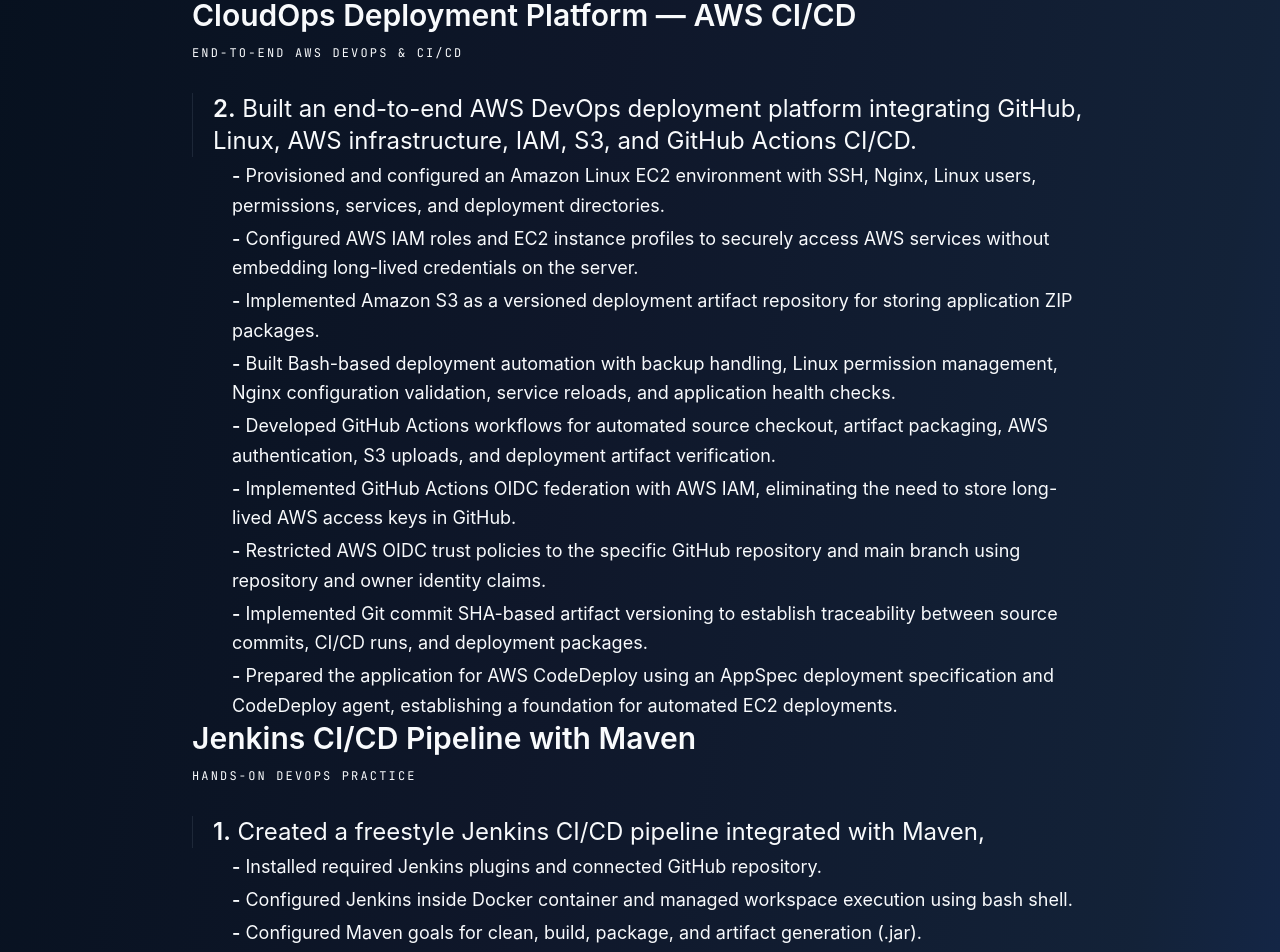
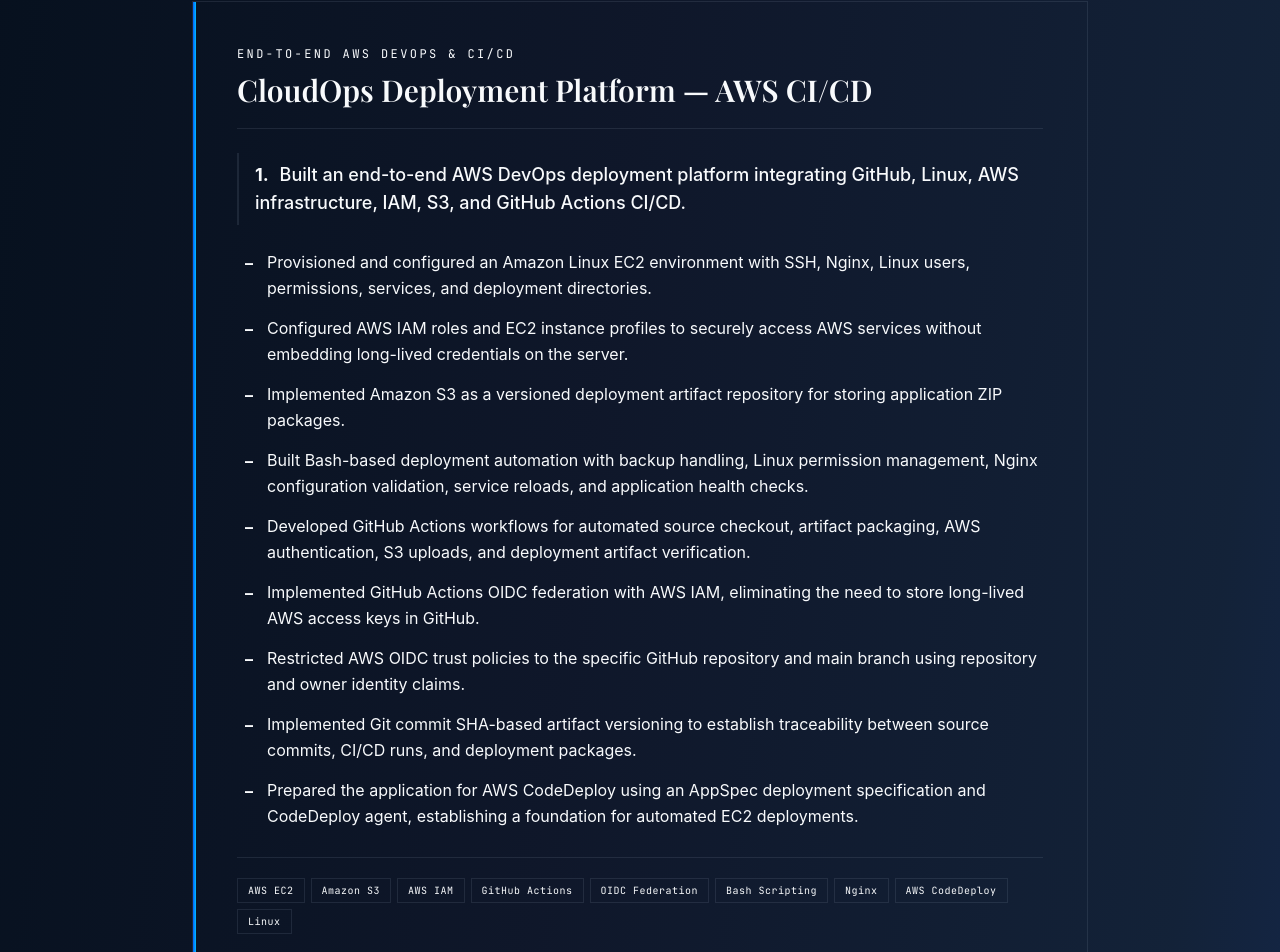
Before and after one commit to Tvmsasank/my-portfolio, a React (Vite) app: page / in a window 1280 px wide. Shown: the part 3643-4595 px from the top of the page. Built offline with nearby package versions, Linux system fonts and the light colour scheme; a web font is replaced by a local one.

Commit message:
updated upskilling

```diff
--- a/src/App.tsx
+++ b/src/App.tsx
@@ -104,6 +104,63 @@ const PROJECTS = [
       "Full pipeline: data preprocessing, feature extraction, and model evaluation",
     ],
     url: null,
+  },
+];
+
+const UPSKILLING = [
+  {
+    number: "1.",
+    title: "CloudOps Deployment Platform — AWS CI/CD",
+    tagline: "End-to-End AWS DevOps & CI/CD",
+    headline:
+      "Built an end-to-end AWS DevOps deployment platform integrating GitHub, Linux, AWS infrastructure, IAM, S3, and GitHub Actions CI/CD.",
+    bullets: [
+      "Provisioned and configured an Amazon Linux EC2 environment with SSH, Nginx, Linux users, permissions, services, and deployment directories.",
+      "Configured AWS IAM roles and EC2 instance profiles to securely access AWS services without embedding long-lived credentials on the server.",
+      "Implemented Amazon S3 as a versioned deployment artifact repository for storing application ZIP packages.",
+      "Built Bash-based deployment automation with backup handling, Linux permission management, Nginx configuration validation, service reloads, and application health checks.",
+      "Developed GitHub Actions workflows for automated source checkout, artifact packaging, AWS authentication, S3 uploads, and deployment artifact verification.",
+      "Implemented GitHub Actions OIDC federation with AWS IAM, eliminating the need to store long-lived AWS access keys in GitHub.",
+      "Restricted AWS OIDC trust policies to the specific GitHub repository and main branch using repository and owner identity claims.",
+      "Implemented Git commit SHA-based artifact versioning to establish traceability between source commits, CI/CD runs, and deployment packages.",
+      "Prepared the application for AWS CodeDeploy using an AppSpec deployment specification and CodeDeploy agent, establishing a foundation for automated EC2 deployments.",
+    ],
+    stack: [
+      "AWS EC2",
+      "Amazon S3",
+      "AWS IAM",
+      "GitHub Actions",
+      "OIDC Federation",
+      "Bash Scripting",
+      "Nginx",
+      "AWS CodeDeploy",
+      "Linux",
+    ],
+  },
+  {
+    number: "2.",
+    title: "Jenkins CI/CD Pipeline with Maven",
+    tagline: "Hands-on DevOps Practice",
+    headline:
+      "Created a freestyle Jenkins CI/CD pipeline integrated with Maven.",
+    bullets: [
+      "Installed required Jenkins plugins and connected GitHub repository.",
+      "Configured Jenkins inside Docker container and managed workspace execution using bash shell.",
+      "Configured Maven goals for clean, build, package, and artifact generation (.jar).",
+      "Executed Maven test phase and generated Surefire test reports.",
+      "Added execute shell scripts to run generated Java artifacts from Jenkins workspace.",
+      "Published JUnit reports and validated pipeline builds multiple times for reporting accuracy.",
+    ],
+    stack: [
+      "Jenkins",
+      "Docker",
+      "Maven",
+      "GitHub",
+      "Bash Shell",
+      "JUnit",
+      "Surefire Reports",
+      "Java",
+    ],
   },
 ];
 
@@ -654,148 +711,63 @@ export default function App() {
 
               <motion.h2
                 variants={fadeUp}
-                className="font-display text-4xl md:text-6xl text-foreground mb-13"
+                className="font-display text-4xl md:text-6xl text-foreground mb-14"
               >
                 Learning Journey
               </motion.h2>
 
+              <div className="space-y-12 max-w-4xl mx-auto">
+                {UPSKILLING.map((item) => (
                   <motion.div
+                    key={item.title}
                     variants={fadeUp}
-                className="max-w-4xl mx-auto text-left"
+                    className="relative bg-card border border-border/60 p-7 sm:p-9 md:p-11 overflow-hidden group hover:border-primary/25 transition-all duration-500"
                   >
+                    <div className="absolute left-0 top-0 bottom-0 w-[3px] bg-gradient-to-r from-blue-600 to-sky-400" />
+                    <div className="absolute inset-0 bg-gradient-to-r from-primary/[0.03] to-transparent opacity-0 group-hover:opacity-100 transition-opacity duration-600 pointer-events-none" />
 
-              </motion.div>
-
-              <motion.div
-                variants={fadeUp}
-                className="max-w-4xl mx-auto text-left"
-              >
-                <div className="mb-8">
-                  <h3 className="text-2xl md:text-3xl font-semibold text-foreground mb-3">
-                    CloudOps Deployment Platform — AWS CI/CD
+                    <div className="relative z-10">
+                      <div className="mb-6 pb-5 border-b border-border/40">
+                        <p className="text-primary font-mono-label tracking-[0.2em] uppercase text-xs mb-2.5">
+                          {item.tagline}
+                        </p>
+                        <h3 className="font-display text-2xl sm:text-3xl text-foreground font-semibold">
+                          {item.title}
                         </h3>
-
-                  <p className="text-primary font-mono-label tracking-[0.18em] uppercase text-xs">
-                    End-to-End AWS DevOps & CI/CD
-                  </p>
                       </div>
 
-                <div className="space-y-5 text-muted-foreground text-base md:text-lg leading-relaxed">
-
-                  <div className="border-l border-primary/40 pl-5 mb-1 text-2xl">
-                    <span className="text-foreground font-semibold">2.</span>{" "}
-                    Built an end-to-end AWS DevOps deployment platform integrating GitHub,
-                    Linux, AWS infrastructure, IAM, S3, and GitHub Actions CI/CD.
+                      <div className="border-l-2 border-primary/70 pl-4 py-2 text-base sm:text-lg text-foreground font-medium mb-6 bg-primary/[0.04]">
+                        <span className="text-primary font-bold mr-1.5">{item.number}</span>{" "}
+                        {item.headline}
                       </div>
 
-                  <div className="pl-10 mb-1">
-                    <span className="text-foreground font-semibold">-</span>{" "}
-                    Provisioned and configured an Amazon Linux EC2 environment with SSH,
-                    Nginx, Linux users, permissions, services, and deployment directories.
+                      <ul className="space-y-3.5 pl-1 sm:pl-2 mb-7">
+                        {item.bullets.map((b, i) => (
+                          <li key={i} className="flex items-start gap-3.5 text-muted-foreground text-sm sm:text-base leading-relaxed">
+                            <span className="text-primary font-bold flex-shrink-0 select-none mt-[1px]">
+                              –
+                            </span>
+                            <span className="flex-1 text-muted-foreground/90">
+                              {b}
+                            </span>
+                          </li>
+                        ))}
+                      </ul>
+
+                      <div className="flex flex-wrap gap-1.5 pt-5 border-t border-border/40">
+                        {item.stack.map((s) => (
+                          <span
+                            key={s}
+                            className="px-2.5 py-1 font-mono-label text-[10px] tracking-wider bg-secondary/90 text-muted-foreground border border-border/30"
+                          >
+                            {s}
+                          </span>
+                        ))}
                       </div>
-
-                  <div className="pl-10 mb-1">
-                    <span className="text-foreground font-semibold">-</span>{" "}
-                    Configured AWS IAM roles and EC2 instance profiles to securely access
-                    AWS services without embedding long-lived credentials on the server.
-                  </div>
-
-                  <div className="pl-10 mb-1">
-                    <span className="text-foreground font-semibold">-</span>{" "}
-                    Implemented Amazon S3 as a versioned deployment artifact repository
-                    for storing application ZIP packages.
-                  </div>
-
-                  <div className="pl-10 mb-1">
-                    <span className="text-foreground font-semibold">-</span>{" "}
-                    Built Bash-based deployment automation with backup handling,
-                    Linux permission management, Nginx configuration validation,
-                    service reloads, and application health checks.
-                  </div>
-
-                  <div className="pl-10 mb-1">
-                    <span className="text-foreground font-semibold">-</span>{" "}
-                    Developed GitHub Actions workflows for automated source checkout,
-                    artifact packaging, AWS authentication, S3 uploads, and deployment
-                    artifact verification.
-                  </div>
-
-                  <div className="pl-10 mb-1">
-                    <span className="text-foreground font-semibold">-</span>{" "}
-                    Implemented GitHub Actions OIDC federation with AWS IAM,
-                    eliminating the need to store long-lived AWS access keys in GitHub.
-                  </div>
-
-                  <div className="pl-10 mb-1">
-                    <span className="text-foreground font-semibold">-</span>{" "}
-                    Restricted AWS OIDC trust policies to the specific GitHub repository
-                    and main branch using repository and owner identity claims.
-                  </div>
-
-                  <div className="pl-10 mb-1">
-                    <span className="text-foreground font-semibold">-</span>{" "}
-                    Implemented Git commit SHA-based artifact versioning to establish
-                    traceability between source commits, CI/CD runs, and deployment packages.
-                  </div>
-
-                  <div className="pl-10">
-                    <span className="text-foreground font-semibold">-</span>{" "}
-                    Prepared the application for AWS CodeDeploy using an AppSpec deployment
-                    specification and CodeDeploy agent, establishing a foundation for
-                    automated EC2 deployments.
-                  </div>
-
-                </div>
-
-                <div className="mb-8">
-                  <h3 className="text-2xl md:text-3xl font-semibold text-foreground mb-3">
-                    Jenkins CI/CD Pipeline with Maven
-                  </h3>
-
-                  <p className="text-primary font-mono-label tracking-[0.18em] uppercase text-xs">
-                    Hands-on DevOps Practice
-                  </p>
-                </div>
-
-                <div className="space-y-5 text-muted-foreground text-base md:text-lg leading-relaxed">
-
-                  <div className="border-l border-primary/40 pl-5 mb-1 text-2xl">
-                    <span className="text-foreground font-semibold">1.</span>{" "}
-                    Created a freestyle Jenkins CI/CD pipeline integrated with Maven,
-                  </div>
-
-                  <div className="pl-10 mb-1">
-                    <span className="text-foreground font-semibold">-</span>{" "}
-                    Installed required Jenkins plugins and connected GitHub repository.
-                  </div>
-
-                  <div className="pl-10 mb-1">
-                    <span className="text-foreground font-semibold">-</span>{" "}
-                    Configured Jenkins inside Docker container and managed workspace execution using bash shell.
-                  </div>
-
-                  <div className="pl-10 mb-1">
-                    <span className="text-foreground font-semibold">-</span>{" "}
-                    Configured Maven goals for clean, build, package, and artifact generation (.jar).
-                  </div>
-
-                  <div className="pl-10 mb-1">
-                    <span className="text-foreground font-semibold">-</span>{" "}
-                    Executed Maven test phase and generated Surefire test reports.
-                  </div>
-
-                  <div className="pl-10 mb-1">
-                    <span className="text-foreground font-semibold">-</span>{" "}
-                    Added execute shell scripts to run generated Java artifacts from Jenkins workspace.
-                  </div>
-
-                  <div className="pl-10">
-                    <span className="text-foreground font-semibold">-</span>{" "}
-                    Published JUnit reports and validated pipeline builds multiple times for reporting accuracy.
-                  </div>
-
                     </div>
                   </motion.div>
+                ))}
+              </div>
             </Reveal>
           </div>
         </section>
```
Lines whose indentation alone changed are shown as unchanged.
